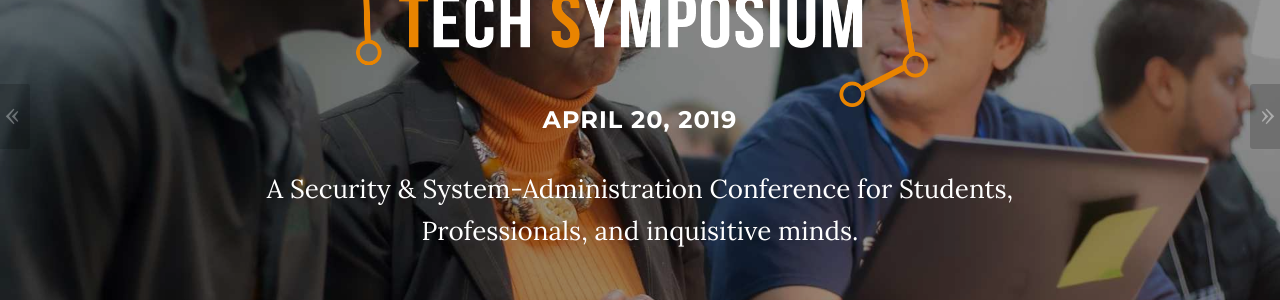
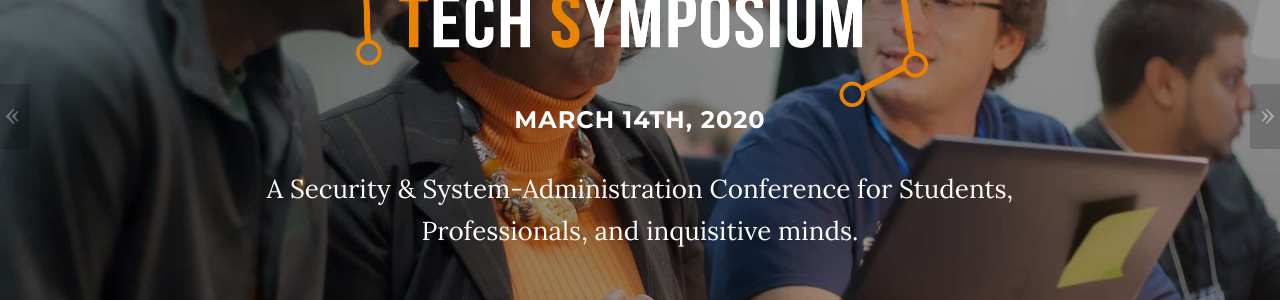
Before and after one commit to CalPolySWIFT/techsymposium-website, a Jekyll site: the page built from index.html, in a window 1280 px wide and 900 px high. Shown: the part 332-632 px from the top of the window. Built offline with Jekyll 4.4.1, drawn with Linux system fonts in a browser that asks for light colours.

Commit message:
Updated event date

```diff
--- a/index.html
+++ b/index.html
@@ -1,7 +1,7 @@
 ---
 layout: layout
 
-date: "April 20, 2019"
+date: "March 14th, 2020"
 eventbriteurl: "https://www.eventbrite.com/e/tech-symposium-2019-tickets-56689424595"
 scheduleurl: "https://docs.google.com/spreadsheets/d/1FgvxgfzW-MMtPVaPO05nHTsoEnAoeTJ9JwhLd4uRZjc/pubhtml?gid=306864303&amp;single=true&amp;widget=false&amp;headers=false&amp;range=a1:g11&amp;chrome=false"
 presentersponsorurl: "https://docs.google.com/a/calpolyswift.org/forms/d/e/1FAIpQLSeblWu7pFykBtDBMPrGQB86zMeheUQYUqgjFdQPo_RzBaYYsw/viewform"
```
